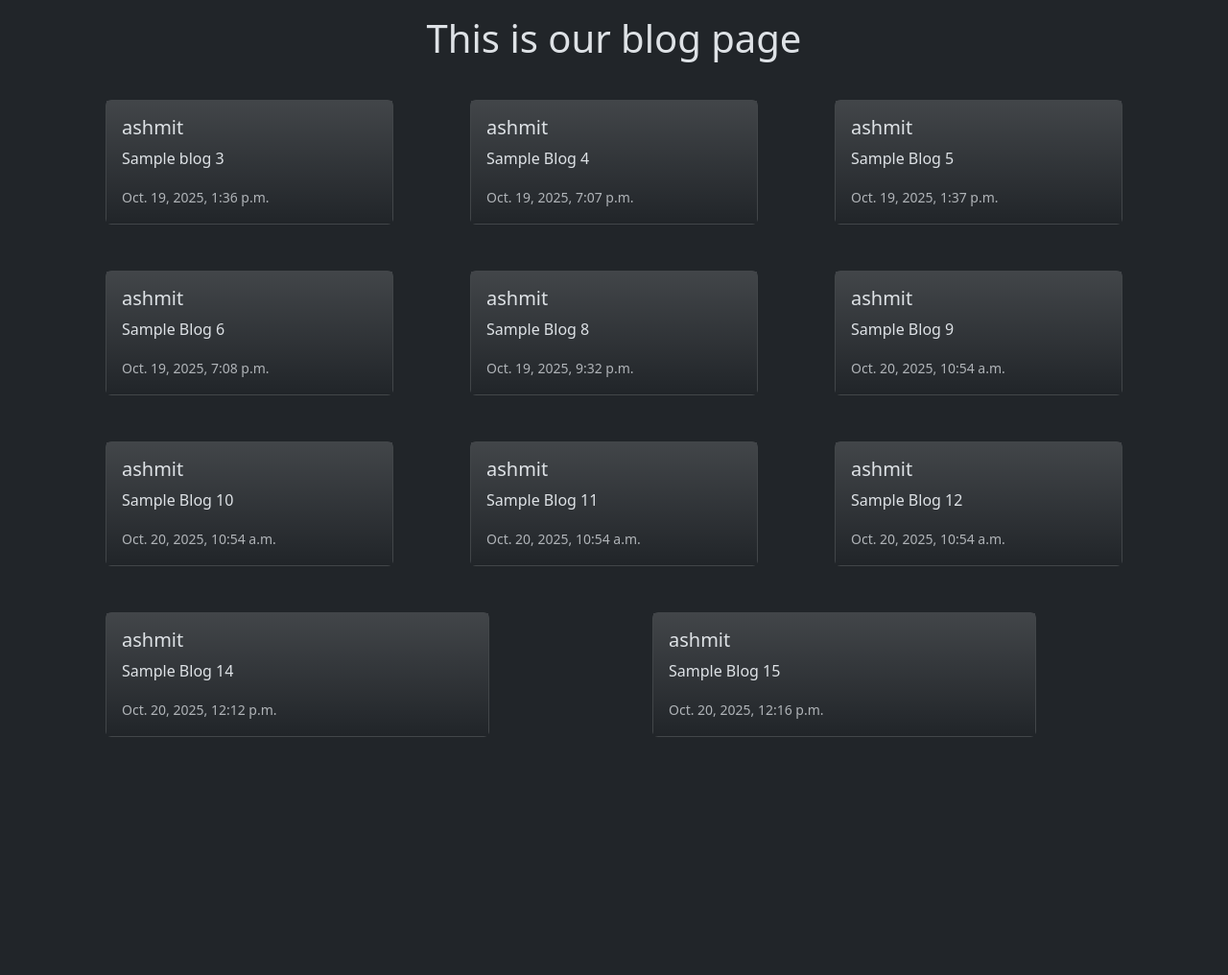
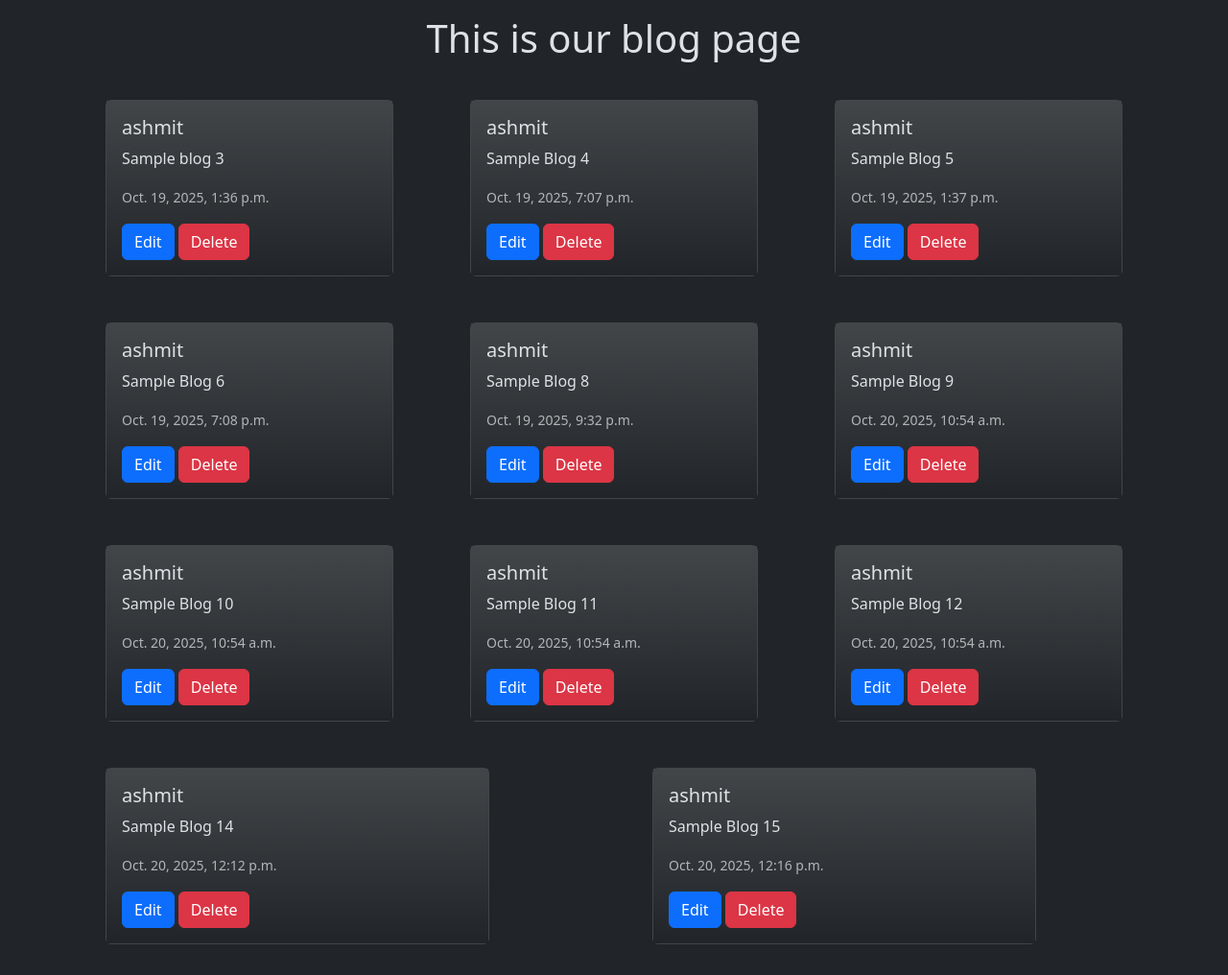
Before and after one commit to Ashmit-1/blog_app, a Django app: page /blog_app/ in a window 1280 px wide. Shown: the part 56-1072 px from the top of the page at 96% size. Before the commit the page ends 824 px from the top, so only its background shows below. Run offline with Django 5.2, Linux system fonts and the light colour scheme; data comes from the database, SQL or seed files in the repository; both versions use the stored data as it was after the commit.

Commit message:
give delete post and edit post functionality

```diff
--- a/blog/blog_app/templates/blog_app/index.html
+++ b/blog/blog_app/templates/blog_app/index.html
@@ -24,6 +24,10 @@
                 <h5 class="card-title">{{blog.user}}</h5>
                 <p class="card-text">{{blog.content}}</p>
                 <p class="card-text"><small class="text-body-secondary">{{blog.created_on}}</small></p>
+
+                <a class="btn btn-primary" href="{% url "edit_post" blog.id %}" role="button">Edit</a>
+                <a class="btn btn-danger" href="{% url "delete_post" blog.id %}" role="button">Delete</a>
+
               </div>
             </div>
           </div>
--- a/blog/blog_app/urls.py
+++ b/blog/blog_app/urls.py
@@ -4,4 +4,7 @@ from . import views
 urlpatterns = [
     path('', views.blog, name="blog"),
     path('create_post/', views.create_post, name="create_post"),
+    path('<int:form_id>/edit_post/', views.edit_post, name="edit_post"),
+    path('<int:form_id>/delete_post/', views.delete_post, name="delete_post"),
+
 ]
--- a/blog/blog_app/views.py
+++ b/blog/blog_app/views.py
@@ -1,4 +1,4 @@
-from django.shortcuts import render, redirect
+from django.shortcuts import render, redirect, get_object_or_404
 from .forms import BlogForm
 from .models import Blog
 
@@ -10,13 +10,31 @@ def blog(request):
 def create_post(request):
     if request.method == "POST":
         form = BlogForm(request.POST, request.FILES)
-        print("POST request received Block")
         if form.is_valid():
             post = form.save(commit=False)
             post.user = request.user
             post.save()
-            print("Redirect Block")
             return redirect('blog')
     else:
         form = BlogForm()
     return render(request, "blog_app/post_form.html", {"form" : form})
+
+def edit_post(request, form_id):
+    post = get_object_or_404(Blog, pk=form_id, user=request.user)
+    if request.method == "POST":
+        form = BlogForm(request.POST, request.FILES, instance=post)
+        if form.is_valid():
+            post = form.save(commit=False)
+            post.user = request.user
+            post.save()
+            return redirect('blog')
+    else:
+        form = BlogForm(instance=post)
+    return render(request, "blog_app/post_form.html", {"form" : form})
+
+def delete_post(request, form_id):
+    post = get_object_or_404(Blog, pk=form_id, user=request.user)
+    if request.method=="POST":
+        post.delete()
+        return redirect('blog')
+    return render(request, 'blog_app/confirm_delete.html', {"post" : post})
--- a/blog/templates/base.html
+++ b/blog/templates/base.html
@@ -9,6 +9,7 @@
             Default Title
         {% endblock %}
     </title>
+    <link rel="icon" type="image/x-icon" href="{% static "icon.png" %}">
 
     {% comment %} <link rel="stylesheet" href="{% static "styles.css" %}"> {% endcomment %}
 
```
Also changed, not shown: blog/blog_app/templates/blog_app/confirm_delete.html (added, +11 -0 lines), blog/blog_app/templates/blog_app/post_form.html (+5 -2 lines), blog/db.sqlite3, blog/meida/photos/giraffe.jpg (added), 1 other file.
